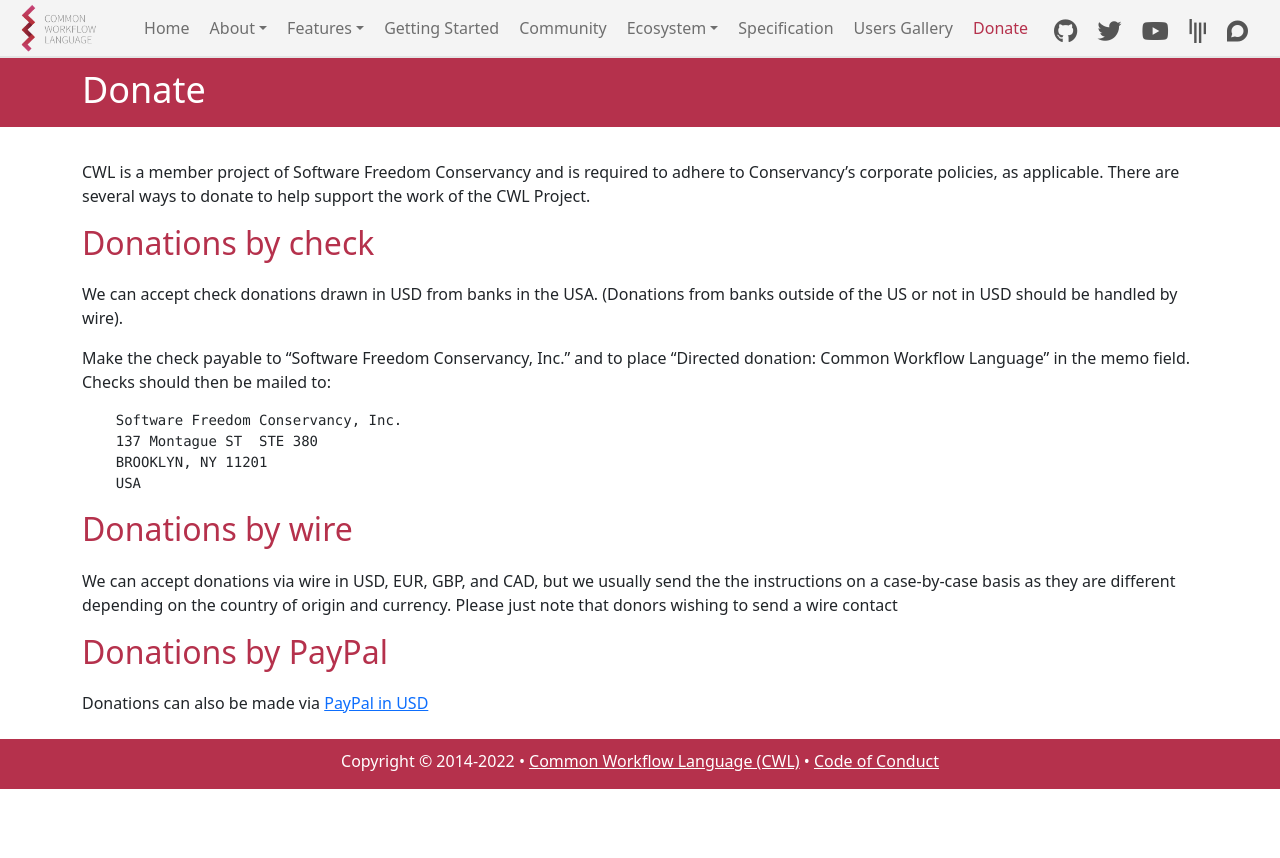
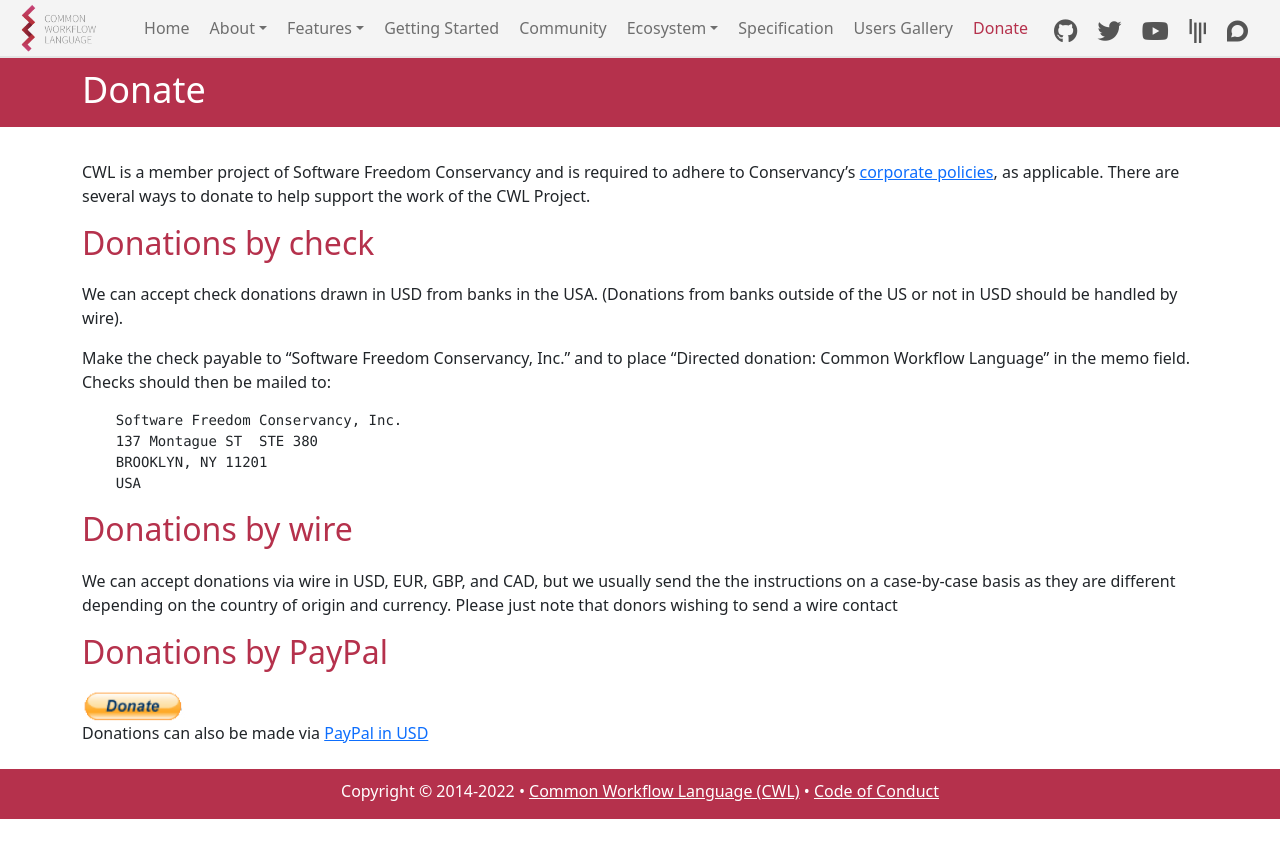
Before and after one commit to common-workflow-language/cwl-website, a Jekyll site: the page built from content/donate.md, in a window 1280 px wide. Shown: the top 858 px of the page. Built offline with Jekyll 4.4.1, drawn with Linux system fonts in a browser that asks for light colours; some of the changed lines change nothing that is shown.

Commit message:
adding paypal link and link to conservancy policy

```diff
--- a/content/donate.md
+++ b/content/donate.md
@@ -3,7 +3,7 @@
 permalink: /donate/
 title: Donate
 ---
-CWL is a member project of Software Freedom Conservancy and is required to adhere to Conservancy's corporate policies, as applicable. There are several ways to donate to help support the work of the CWL Project.
+CWL is a member project of Software Freedom Conservancy and is required to adhere to Conservancy's [corporate policies](https://sfconservancy.org/projects/policies/), as applicable. There are several ways to donate to help support the work of the CWL Project.
 
 {:.cwl-red}
 ## Donations by check
@@ -32,4 +32,5 @@
 {:.cwl-red}
 ## Donations by PayPal
 
+{% include paypal-button.html %}
 Donations can also be made via [PayPal in USD](https://www.paypal.com/cgi-bin/webscr?cmd=_s-xclick&hosted_button_id=Z55VS5LBBSZTJ)
```
